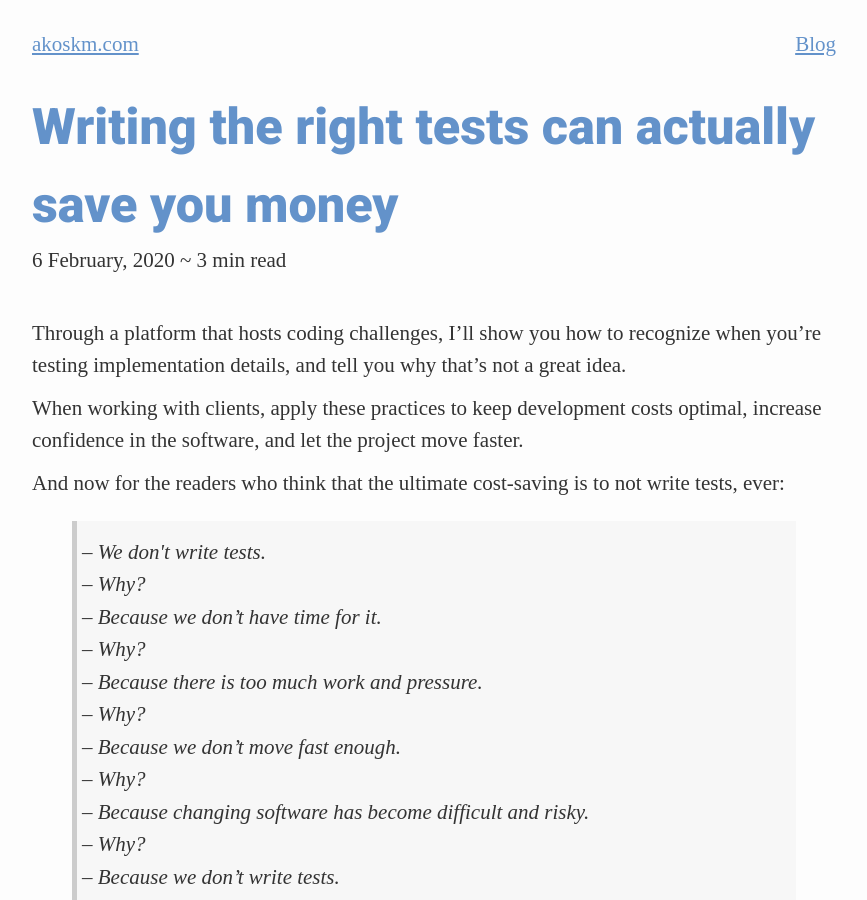
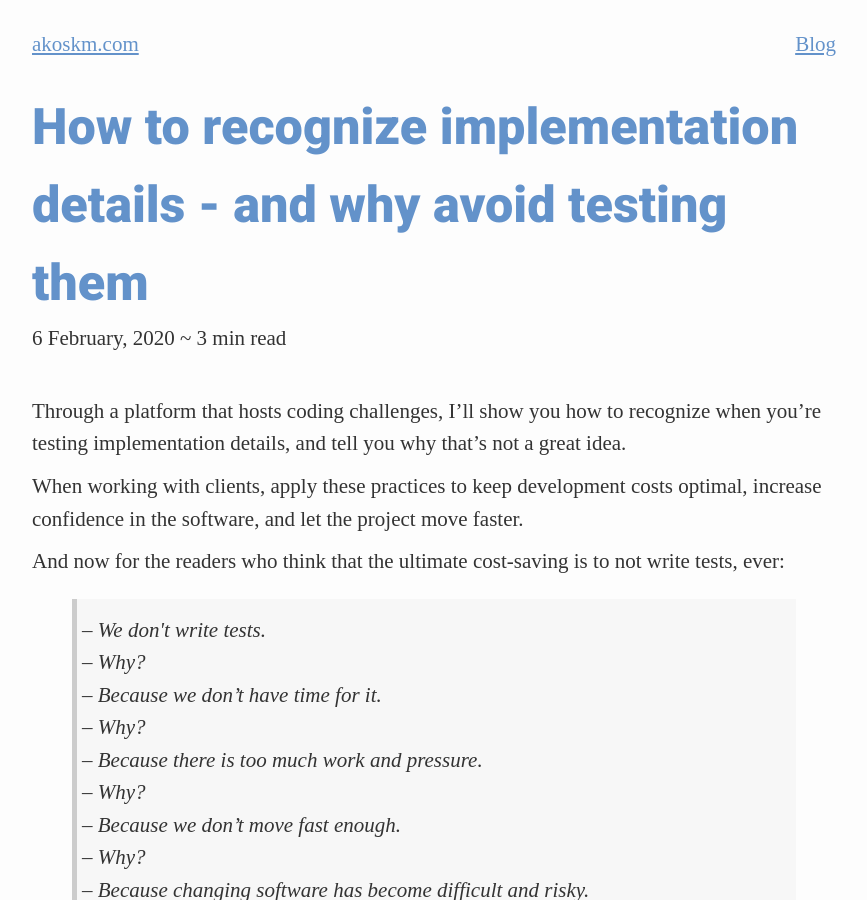
Before and after one commit to akoskm/akoskm.github.io, a Jekyll site: the page built from _posts/2020-02-06-the-cost-of-testing-implementation-details.md, in a window 1280 px wide and 900 px high. Shown: the whole window, without its empty margins (206-1073 px from the left). Built offline with Jekyll 4.4.1, drawn with Linux system fonts in a browser that asks for light colours; nearby versions of some CDN libraries; some web fonts are replaced; comment, search, counter and statistics services are not loaded.

Commit message:
update title

```diff
--- a/_posts/2020-02-06-the-cost-of-testing-implementation-details.md
+++ b/_posts/2020-02-06-the-cost-of-testing-implementation-details.md
@@ -1,5 +1,5 @@
 ---
-title: Writing the right tests can actually save you money
+title: How to recognize implementation details - and why avoid testing them
 layout: post
 type: post
 featured: true
```
